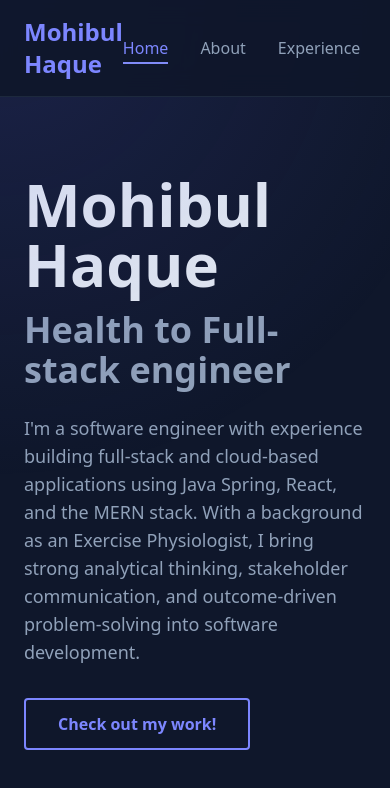
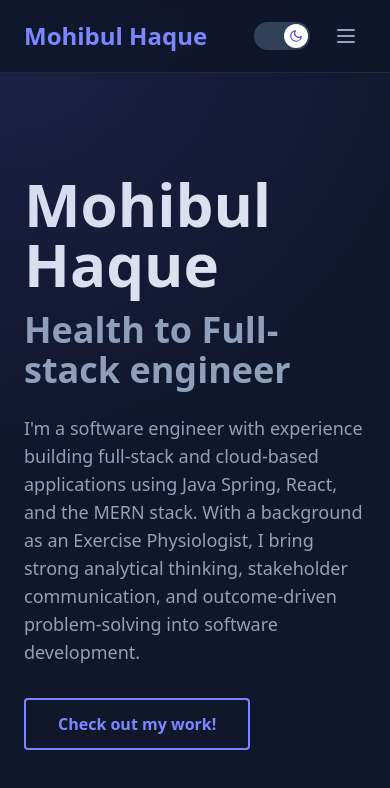
Before and after one commit to MahabaHubba/PersonalWebsite, a React (Vite) app: page / in a window 390 px wide. Shown: the top 788 px of the page. Built offline with nearby package versions, Linux system fonts and the light colour scheme.

Commit message:
Hamburg Menu
Hamburg Menu and Mobile view correction

```diff
--- a/src/App.jsx
+++ b/src/App.jsx
@@ -117,6 +117,7 @@ export default function PersonalPage() {
   const [expandedProject, setExpandedProject] = useState(null);
   const [currentImageIndex, setCurrentImageIndex] = useState({});
   const [activeSection, setActiveSection] = useState('hero');
+  const [mobileMenuOpen, setMobileMenuOpen] = useState(false);
   const [mousePosition, setMousePosition] = useState({ x: 0, y: 0 });
   const projectRefs = useRef({});
   const containerRef = useRef(null);
@@ -149,7 +150,6 @@ const containerRef = useRef(null);
           const elementTop = rect.top;
           const elementBottom = rect.bottom;
 
-        // Check if section is in viewport (with some tolerance)
           if (elementTop < containerHeight / 2 && elementBottom > containerHeight / 2) {
             setActiveSection(sectionId);
             break;
@@ -159,7 +159,7 @@ const containerRef = useRef(null);
     };
 
     container.addEventListener('scroll', handleScroll);
-  handleScroll(); // Initial check
+    handleScroll();
 
     return () => container.removeEventListener('scroll', handleScroll);
   }, []);
@@ -167,10 +167,12 @@ const containerRef = useRef(null);
   const scrollToSection = (sectionId) => {
     if (sectionId === 'hero') {
       containerRef.current?.scrollTo({ top: 0, behavior: 'smooth' });
+      setMobileMenuOpen(false);
       return;
     }
     const element = document.getElementById(sectionId);
     element?.scrollIntoView({ behavior: 'smooth' });
+    setMobileMenuOpen(false);
   };
 
   const toggleProject = (projectId) => {
@@ -225,6 +227,9 @@ const containerRef = useRef(null);
         .fade-in-up {
           animation: fadeInUp 0.6s ease-out;
         }
+
+        /* Desktop timeline styles */
+        @media (min-width: 768px) {
           .timeline-line {
             position: absolute;
             left: 50%;
@@ -244,6 +249,29 @@ const containerRef = useRef(null);
             border: 3px solid ${isDark ? '#1e293b' : '#ffffff'};
             z-index: 10;
           }
+        }
+
+        /* Mobile timeline styles */
+        @media (max-width: 767px) {
+          .timeline-line {
+            position: absolute;
+            left: 8px;
+            width: 2px;
+            height: 100%;
+            background: linear-gradient(to bottom, transparent, ${isDark ? '#4f46e5' : '#6366f1'}, transparent);
+          }
+          .timeline-dot {
+            position: absolute;
+            left: 2px;
+            width: 16px;
+            height: 16px;
+            border-radius: 50%;
+            background: ${isDark ? '#4f46e5' : '#6366f1'};
+            border: 3px solid ${isDark ? '#1e293b' : '#ffffff'};
+            z-index: 10;
+          }
+        }
+
         .nav-link {
           position: relative;
           transition: all 0.3s ease;
@@ -272,7 +300,9 @@ const containerRef = useRef(null);
             <h1 className={`text-2xl font-bold ${isDark ? 'text-indigo-400' : 'text-indigo-600'}`}>
               Mohibul Haque
             </h1>
-      <div className="flex items-center gap-8">
+
+            {/* Desktop Navigation */}
+            <div className="hidden md:flex items-center gap-8">
               {[
                 { id: 'hero', label: 'home' },
                 { id: 'about', label: 'about' },
@@ -301,11 +331,9 @@ const containerRef = useRef(null);
                     isDark ? 'bg-slate-700' : 'bg-gray-300'
                   }`}
                 >
-            {/* Sliding Button */}
                   <div className={`absolute top-1 left-1 w-6 h-6 rounded-full bg-white shadow-md transition-transform duration-300 flex items-center justify-center ${
                     isDark ? 'translate-x-8' : 'translate-x-0'
                   }`}>
-              {/* Icon inside the sliding button */}
                     {isDark ? (
                       <svg
                         xmlns="http://www.w3.org/2000/svg"
@@ -349,14 +377,127 @@ const containerRef = useRef(null);
                 </div>
               </div>
             </div>
+
+            {/* Mobile Menu Button and Theme Toggle */}
+            <div className="md:hidden flex items-center gap-4">
+              {/* Mobile Theme Toggle */}
+              <div className="relative">
+                <div
+                  onClick={() => setIsDark(!isDark)}
+                  className={`relative w-14 h-7 rounded-full cursor-pointer transition-colors duration-300 ${
+                    isDark ? 'bg-slate-700' : 'bg-gray-300'
+                  }`}
+                >
+                  <div className={`absolute top-0.5 left-0.5 w-6 h-6 rounded-full bg-white shadow-md transition-transform duration-300 flex items-center justify-center ${
+                    isDark ? 'translate-x-7' : 'translate-x-0'
+                  }`}>
+                    {isDark ? (
+                      <svg
+                        xmlns="http://www.w3.org/2000/svg"
+                        width="14"
+                        height="14"
+                        viewBox="0 0 24 24"
+                        fill="none"
+                        stroke="currentColor"
+                        strokeWidth="2"
+                        strokeLinecap="round"
+                        strokeLinejoin="round"
+                        className="text-indigo-600"
+                      >
+                        <path d="M21 12.79A9 9 0 1 1 11.21 3 7 7 0 0 0 21 12.79z"/>
+                      </svg>
+                    ) : (
+                      <svg
+                        xmlns="http://www.w3.org/2000/svg"
+                        width="14"
+                        height="14"
+                        viewBox="0 0 24 24"
+                        fill="none"
+                        stroke="currentColor"
+                        strokeWidth="2"
+                        strokeLinecap="round"
+                        strokeLinejoin="round"
+                        className="text-yellow-500"
+                      >
+                        <circle cx="12" cy="12" r="5"/>
+                        <line x1="12" y1="1" x2="12" y2="3"/>
+                        <line x1="12" y1="21" x2="12" y2="23"/>
+                        <line x1="4.22" y1="4.22" x2="5.64" y2="5.64"/>
+                        <line x1="18.36" y1="18.36" x2="19.78" y2="19.78"/>
+                        <line x1="1" y1="12" x2="3" y2="12"/>
+                        <line x1="21" y1="12" x2="23" y2="12"/>
+                        <line x1="4.22" y1="19.78" x2="5.64" y2="18.36"/>
+                        <line x1="18.36" y1="5.64" x2="19.78" y2="4.22"/>
+                      </svg>
+                    )}
                   </div>
+                </div>
+              </div>
+
+              {/* Hamburger Button */}
+              <button
+                onClick={() => setMobileMenuOpen(!mobileMenuOpen)}
+                className={`p-2 ${isDark ? 'text-slate-400' : 'text-gray-600'}`}
+                aria-label="Toggle menu"
+              >
+                <svg
+                  className="w-6 h-6"
+                  fill="none"
+                  stroke="currentColor"
+                  viewBox="0 0 24 24"
+                >
+                  {mobileMenuOpen ? (
+                    <path
+                      strokeLinecap="round"
+                      strokeLinejoin="round"
+                      strokeWidth={2}
+                      d="M6 18L18 6M6 6l12 12"
+                    />
+                  ) : (
+                    <path
+                      strokeLinecap="round"
+                      strokeLinejoin="round"
+                      strokeWidth={2}
+                      d="M4 6h16M4 12h16M4 18h16"
+                    />
+                  )}
+                </svg>
+              </button>
+            </div>
+          </div>
+
+          {/* Mobile Menu Dropdown */}
+          {mobileMenuOpen && (
+            <div className={`md:hidden mt-4 pb-4 border-t ${isDark ? 'border-slate-800' : 'border-gray-200'}`}>
+              <div className="flex flex-col gap-2 pt-4">
+                {[
+                  { id: 'hero', label: 'home' },
+                  { id: 'about', label: 'about' },
+                  { id: 'experience', label: 'experience' },
+                  { id: 'projects', label: 'projects' },
+                  { id: 'skills', label: 'skills' }
+                ].map((section) => (
+                  <button
+                    key={section.id}
+                    onClick={() => scrollToSection(section.id)}
+                    className={`text-left px-4 py-2 rounded capitalize ${
+                      activeSection === section.id
+                        ? isDark ? 'bg-slate-800 text-indigo-400' : 'bg-gray-100 text-indigo-600'
+                        : isDark ? 'text-slate-400 hover:bg-slate-800/50' : 'text-gray-600 hover:bg-gray-50'
+                    }`}
+                  >
+                    {section.label}
+                  </button>
+                ))}
+              </div>
+            </div>
+          )}
         </div>
       </nav>
 
       {/* Hero Section */}
       <section className="min-h-screen flex items-center justify-center px-6 pt-20 snap-start snap-always">
         <div className="max-w-4xl fade-in-up">
-
           <h1 className={`text-6xl md:text-7xl font-bold mb-4 ${isDark ? 'text-slate-200' : 'text-gray-900'}`}>
             Mohibul Haque
           </h1>
@@ -386,12 +527,10 @@ const containerRef = useRef(null);
       <section id="about" className="min-h-screen flex items-center px-6 py-20 snap-start snap-always">
         <div className="max-w-4xl mx-auto w-full">
           <h2 className={`text-3xl font-bold mb-8 ${isDark ? 'text-slate-200' : 'text-gray-900'}`}>
-
             About Me
           </h2>
           <div className={`rounded-xl p-8 ${isDark ? 'bg-slate-800/50' : 'bg-gray-50'}`}>
             <p className={`text-lg w-full mb-8 ${isDark ? 'text-slate-400' : 'text-gray-600'}`}>
-
               I am a software engineer with hands-on experience designing, developing, and deploying full-stack and
               cloud-based applications using Java Spring (Spring Boot, REST APIs), React, and the MERN stack. My work
               spans building scalable backend services, implementing secure authentication and authorization flows,
@@ -414,16 +553,14 @@ const containerRef = useRef(null);
               solutions, optimize systems based on measurable outcomes, and collaborate effectively within
               cross-functional teams to deliver maintainable, high-quality software.
             </p>
-
           </div>
         </div>
       </section>
 
       {/* Experience Timeline Section */}
       <section id="experience" className="px-6 py-20 snap-start snap-always min-h-screen flex items-center">
-        <div className="max-w-4xl mx-auto">
+        <div className="max-w-4xl mx-auto w-full">
           <h2 className={`text-3xl font-bold mb-16 ${isDark ? 'text-slate-200' : 'text-gray-900'}`}>
-
             Experience
           </h2>
 
@@ -434,7 +571,8 @@ const containerRef = useRef(null);
               <div key={exp.id} className="relative mb-24 last:mb-0">
                 <div className="timeline-dot" style={{ top: '24px' }}></div>
 
-                <div className={`${index % 2 === 0 ? 'md:pr-[55%]' : 'md:pl-[55%]'}`}>
+                {/* Desktop: Alternating layout, Mobile: Left-aligned with padding */}
+                <div className={`md:${index % 2 === 0 ? 'pr-[55%]' : 'pl-[55%]'} pl-8 md:pl-0`}>
                   <div className={`rounded-xl p-6 ${
                     isDark ? 'bg-slate-800/50 hover:bg-slate-800' : 'bg-gray-50 hover:bg-gray-100'
                   } transition-all duration-300`}>
@@ -472,7 +610,6 @@ const containerRef = useRef(null);
       <section id="projects" className="px-6 py-20 snap-start snap-always min-h-screen">
         <div className="max-w-6xl mx-auto">
           <h2 className={`text-3xl font-bold mb-12 ${isDark ? 'text-slate-200' : 'text-gray-900'}`}>
-
             Projects
           </h2>
 
@@ -730,8 +867,6 @@ const containerRef = useRef(null);
           </div>
         </div>
       </section>
-
-
     </div>
   );
 }
```
Lines whose indentation alone changed are shown as unchanged.
